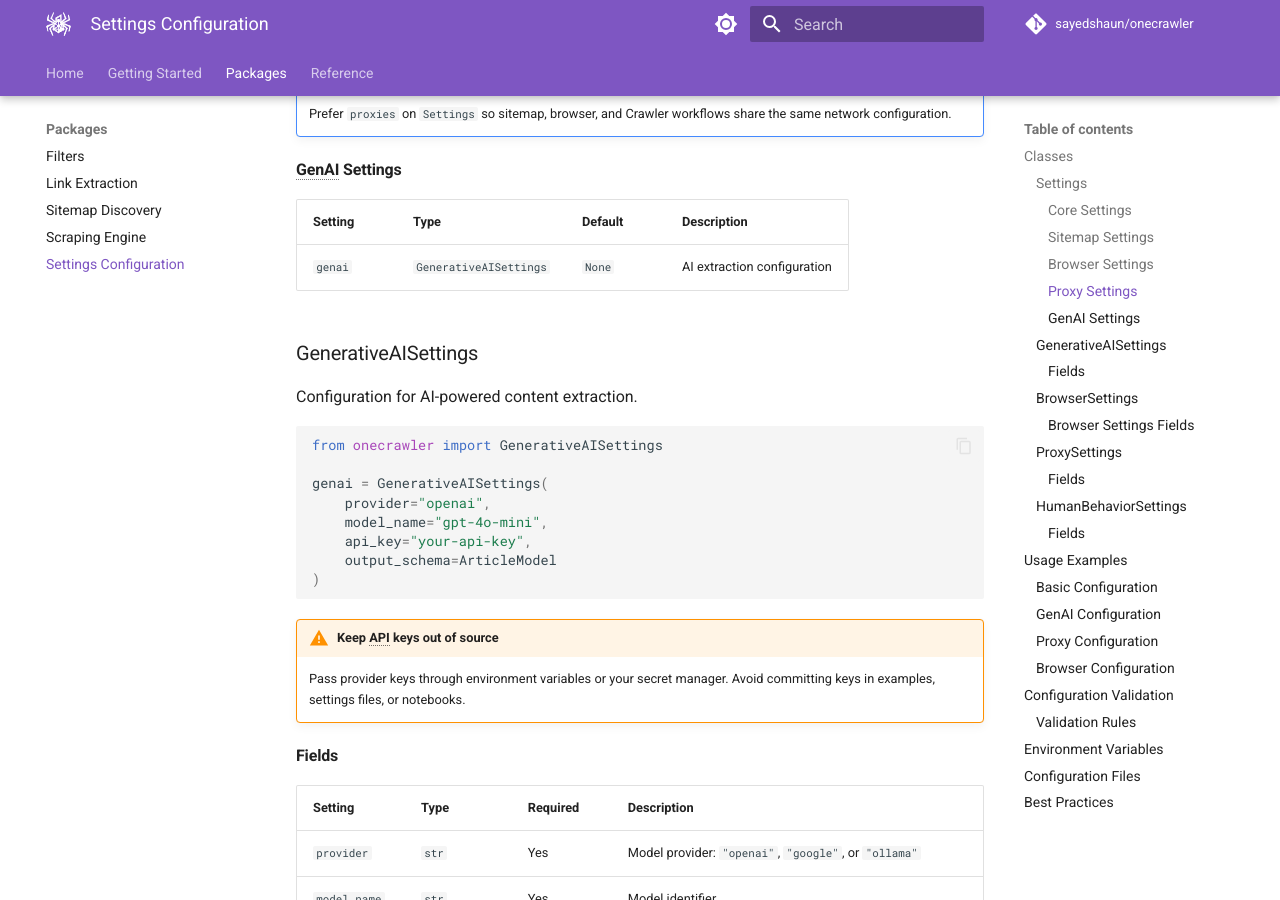
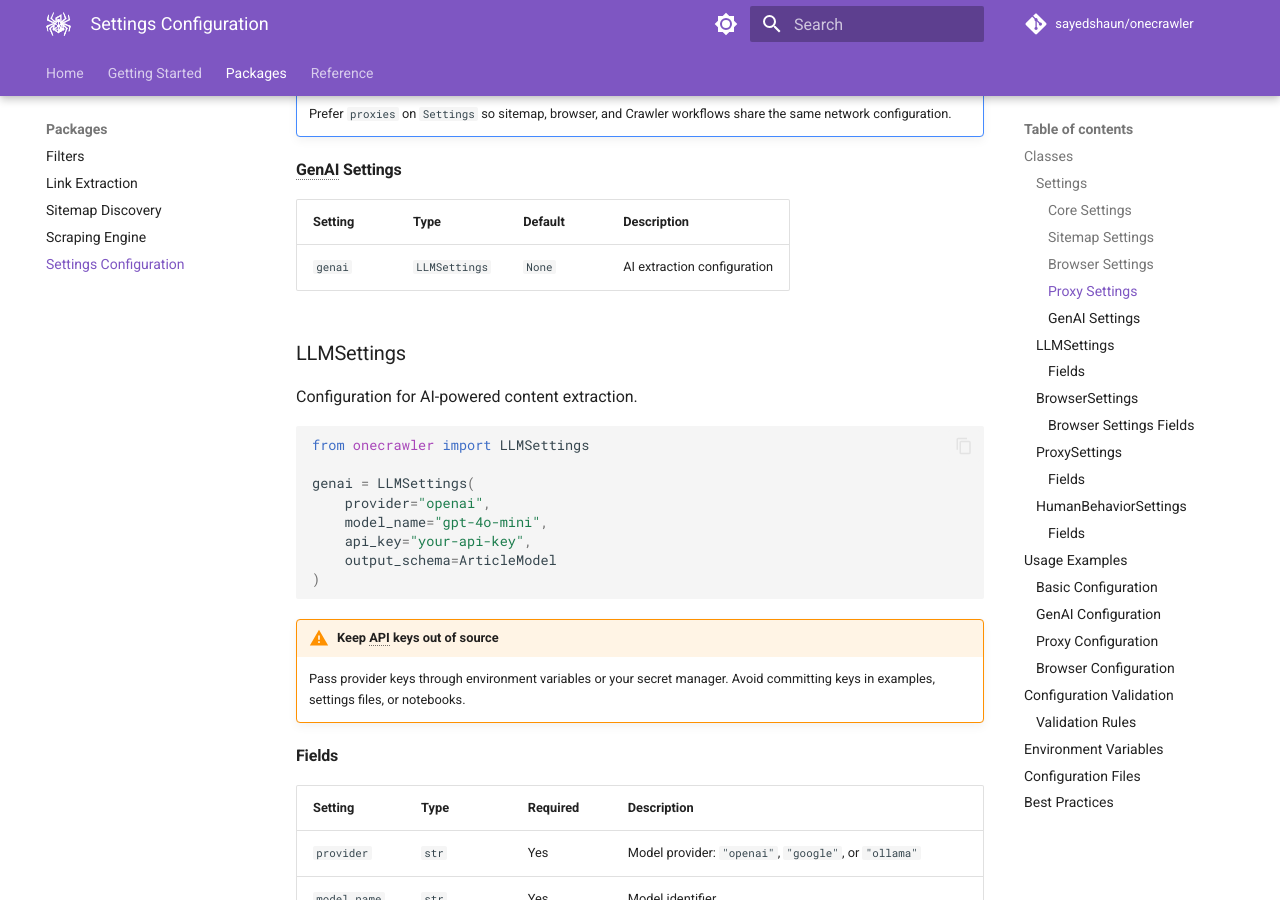
Before and after one commit to sayedshaun/onecrawler, an MkDocs documentation site: the page built from docs/packages/settings.md, in a window 1280 px wide and 900 px high, scrolled down 2631 px. Built offline with MkDocs 1.6.1 and Material for MkDocs 9.7.7, drawn with Linux system fonts in a browser that asks for light colours; comment, search, counter and statistics services are not loaded; some of the changed text lies outside the part shown.

Commit message:
docs: update references for LLMSettings/LLMStrategy rename

````diff
--- a/docs/packages/settings.md
+++ b/docs/packages/settings.md
@@ -81,16 +81,16 @@ settings = Settings(
 
 | Setting | Type | Default | Description |
 |---------|------|---------|-------------|
-| `genai` | `GenerativeAISettings` | `None` | AI extraction configuration |
+| `genai` | `LLMSettings` | `None` | AI extraction configuration |
 
-### GenerativeAISettings
+### LLMSettings
 
 Configuration for AI-powered content extraction.
 
 ```python
-from onecrawler import GenerativeAISettings
+from onecrawler import LLMSettings
 
-genai = GenerativeAISettings(
+genai = LLMSettings(
     provider="openai",
     model_name="gpt-4o-mini",
     api_key="your-api-key",
@@ -217,7 +217,7 @@ settings = Settings(
 
 ```python
 from pydantic import BaseModel
-from onecrawler import Settings, GenerativeAISettings
+from onecrawler import Settings, LLMSettings
 
 class Article(BaseModel):
     title: str
@@ -226,7 +226,7 @@ class Article(BaseModel):
 
 settings = Settings(
     scraping_strategy="genai",
-    genai=GenerativeAISettings(
+    genai=LLMSettings(
         provider="openai",
         model_name="gpt-4o-mini",
         api_key="your-api-key",
@@ -300,12 +300,12 @@ export OPENAI_API_KEY=your-api-key
 
 ```python
 import os
-from onecrawler import Settings, GenerativeAISettings
+from onecrawler import Settings, LLMSettings
 
 settings = Settings(
     concurrency=int(os.getenv("CRAWLER_CONCURRENCY", 10)),
     request_timeout=int(os.getenv("CRAWLER_REQUEST_TIMEOUT", 10)),
-    genai=GenerativeAISettings(
+    genai=LLMSettings(
         provider="openai",
         api_key=os.getenv("OPENAI_API_KEY"),
         model_name="gpt-4o-mini"
````
Also changed, not shown: README.md (+4 -4 lines), docs/api-reference.md (+1 -1 lines), docs/configuration.md (+7 -7 lines), docs/packages/scraping.md (+5 -5 lines), docs/quick-start.md (+2 -2 lines), docs/troubleshooting.md (+1 -1 lines).
